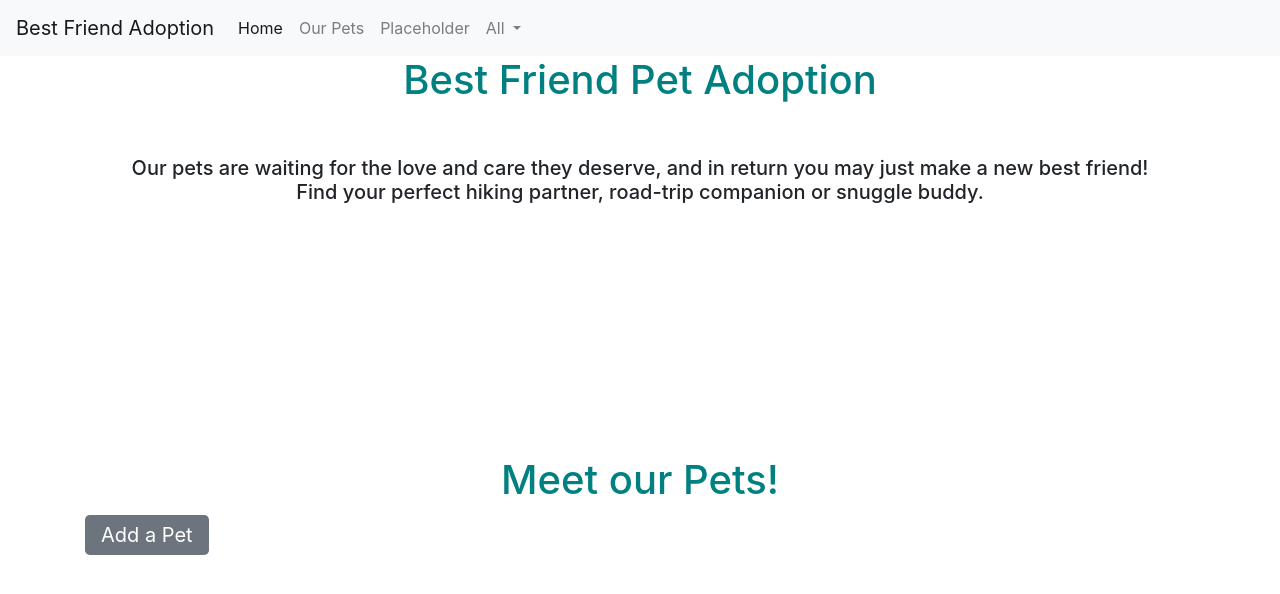
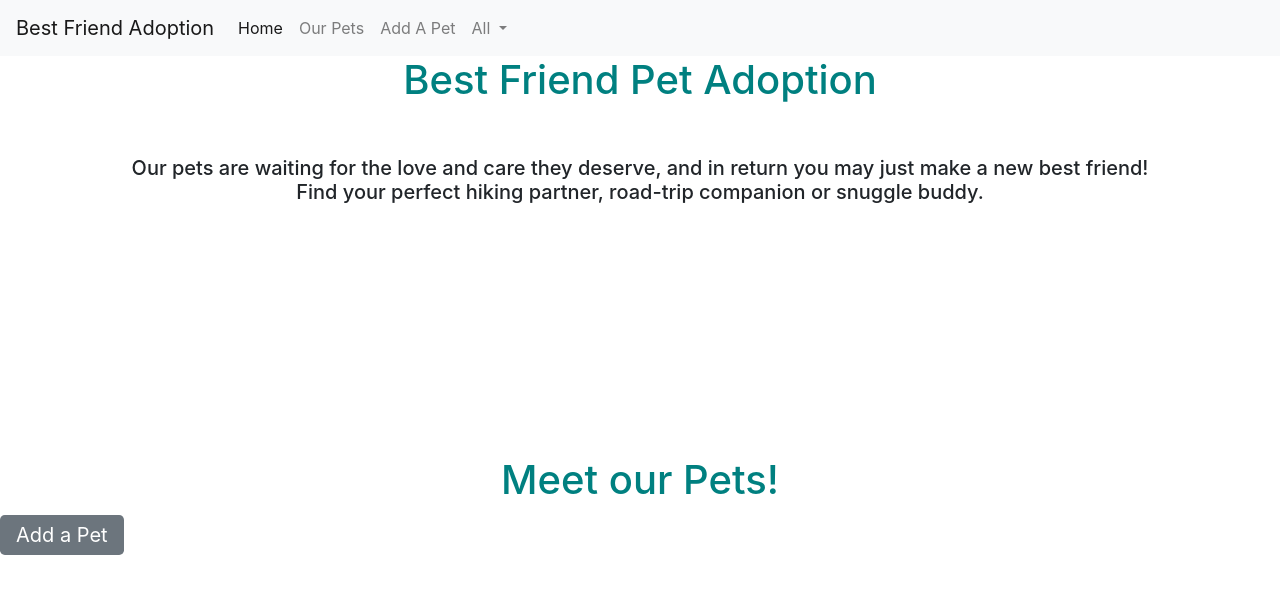
Before and after one commit to kwolosonovich/pet_adoption, a Flask app: page / in a window 1280 px wide. Shown: the top 594 px of the page. Run offline with Flask 2, Linux system fonts and the light colour scheme; data that the repository does not hold is empty; some libraries are stand-ins or nearby versions.

Commit message:
implemented add_pet_form, updated default image and html

```diff
--- a/app.py
+++ b/app.py
@@ -17,19 +17,38 @@ debug = DebugToolbarExtension(app)
 
 connect_db(app)
 
-# db.create_all()
+db.drop_all()
+db.create_all()
 
 @app.route('/')
 def welcome_page():
     '''Render welcome page and list of current pets.'''
     pets = Pet.query.all()
+    print('In welcome')
     print(pets)
     return render_template('welcome.html', pets=pets)
 
-@app.route('/add')
+@app.route('/add', methods=['POST', 'GET'])
 def add_pet_form():
     '''Render add pet form.'''
 
     form = AddPet()
-
-    return render_template('add_pet_form.html', form=form)
+    print('In add pet form')
+    print(form.__dict__)
+    if form.validate_on_submit():
+        print('form validated')
+        name = form.name.data
+        species = form.species.data
+        photo_url = form.photo_url.data
+        if len(photo_url) == 0 or photo_url is None:
+            photo_url = Pet.default_image_url
+        age = form.age.data
+        notes = form.notes.data
+        if len(notes) == 0 or notes is None:
+            notes = Pet.default_note
+        new_pet = Pet(name=name, species=species, photo_url=photo_url, age=age, notes=notes)
+        db.session.add(new_pet)
+        db.session.commit()
+        return redirect('/')
+    else:
+        return render_template('add_pet_form.html', form=form)
--- a/forms.py
+++ b/forms.py
@@ -1,5 +1,5 @@
 from flask_wtf import FlaskForm
-from wtforms import StringField, FloatField
+from wtforms import StringField, IntegerField
 from wtforms.validators import InputRequired, Optional, URL
 
 class AddPet(FlaskForm):
@@ -14,6 +14,6 @@ class AddPet(FlaskForm):
     # form input fields
     name = StringField("Pet's Name", validators=[required])
     species = StringField("Species", validators=[required])
-    photo_url = StringField("Photo URL", photo_validators)
-    age = FloatField("Age")
+    photo_url = StringField("Photo URL", validators=photo_validators)
+    age = IntegerField("Age", validators=[required])
     notes = StringField("Notes")
--- a/static/styles.css
+++ b/static/styles.css
@@ -26,3 +26,16 @@
     position: absolute;
     right: 5%;
 }
+
+#default-photo {
+    filter: blur(8px);
+}
+.coming-soon {
+    position: absolute;
+    top: 50%;
+    left: 50%;
+    transform: translate(-50%, -50%);
+    size: 20px;
+    color: white;
+    font-weight: bold;
+}
--- a/templates/index.html
+++ b/templates/index.html
@@ -11,7 +11,8 @@
 
 <nav class="navbar navbar-expand-lg navbar-light bg-light">
     <a class="navbar-brand" href="#">Best Friend Adoption</a>
-  <button class="navbar-toggler" type="button" data-toggle="collapse" data-target="#navbarNavDropdown" aria-controls="navbarNavDropdown" aria-expanded="false" aria-label="Toggle navigation">
+    <button class="navbar-toggler" type="button" data-toggle="collapse" data-target="#navbarNavDropdown"
+            aria-controls="navbarNavDropdown" aria-expanded="false" aria-label="Toggle navigation">
         <span class="navbar-toggler-icon"></span>
     </button>
     <div class="collapse navbar-collapse" id="navbarNavDropdown">
@@ -23,10 +24,11 @@
                 <a class="nav-link" href="#our_pets">Our Pets</a>
             </li>
             <li class="nav-item">
-        <a class="nav-link" href="#">Placeholder</a>
+                <a class="nav-link" href="/add">Add A Pet</a>
             </li>
             <li class="nav-item dropdown">
-        <a class="nav-link dropdown-toggle" href="#" id="navbarDropdownMenuLink" role="button" data-toggle="dropdown" aria-haspopup="true" aria-expanded="false">
+                <a class="nav-link dropdown-toggle" href="#" id="navbarDropdownMenuLink" role="button"
+                   data-toggle="dropdown" aria-haspopup="true" aria-expanded="false">
                     All
                 </a>
                 <div class="dropdown-menu" aria-labelledby="navbarDropdownMenuLink">
@@ -40,14 +42,11 @@
 </nav>
 
 
-
-
 <main id="content">
     {% block content %}
     {% endblock %}
 </main>
 
 
-
 </body>
 </html>
--- a/templates/welcome.html
+++ b/templates/welcome.html
@@ -16,6 +16,7 @@
         </h5>
 {#        <img src="https://picsum.photos/id/1012/367/267" alt="">#}
 {#        <img src="https://images.unsplash.com/photo-1527362950785-f487a7c1fe48?ixlib=rb-1.2.1&ixid=eyJhcHBfaWQiOjEyMDd9&auto=format&fit=crop&w=631&q=80" alt="">#}
+{#          https://images.unsplash.com/photo-1569491940783-6f8cdd7ba22a?ixlib=rb-1.2.1&ixid=eyJhcHBfaWQiOjEyMDd9&auto=format&fit=crop&w=400&q=60#}
     </div>
 
     <div class=" container pets-section">
@@ -25,7 +26,12 @@
             {% for pet in pets %}
                 <li class="media mb-2">
                     <div class="photo-div">
-                        <img src="{{ pet.photo_url }}" class="img-thumbnail mw-100 mh-100" alt="..." id="profile-photo">
+                        {% if pet.photo_url == "https://images.unsplash.com/photo-1543466835-00a7907e9de1?ixlib=rb-1.2.1&ixid=eyJhcHBfaWQiOjEyMDd9&auto=format&fit=crop&w=1267&q=80" %}
+                            <img src="{{ pet.photo_url }}" class="img-thumbnail mw-100 mh-100" alt="pet photo" id="default-photo">
+                            <div class="coming-soon">Coming Soon</div>
+                        {% else %}
+                            <img src="{{ pet.photo_url }}" class="img-thumbnail mw-100 mh-100" alt="pet photo" id="profile-photo">
+                        {% endif %}
                     </div>
                     <div class="media-body">
                         <h5 class="mt-0 mb-1">{{ pet.name }}</h5>
@@ -44,9 +50,8 @@
     </div>
     </div>
 
-    <div class="container buttons">
+    <div class="buttons">
         <a href="/add" class="btn-lg btn-secondary">Add a Pet</a>
     </div>
 
-
 {% endblock %}
```
Also changed, not shown: models.py (+9 -6 lines), templates/add_pet_form.html (+16 -13 lines). Lines whose indentation alone changed are shown as unchanged.
